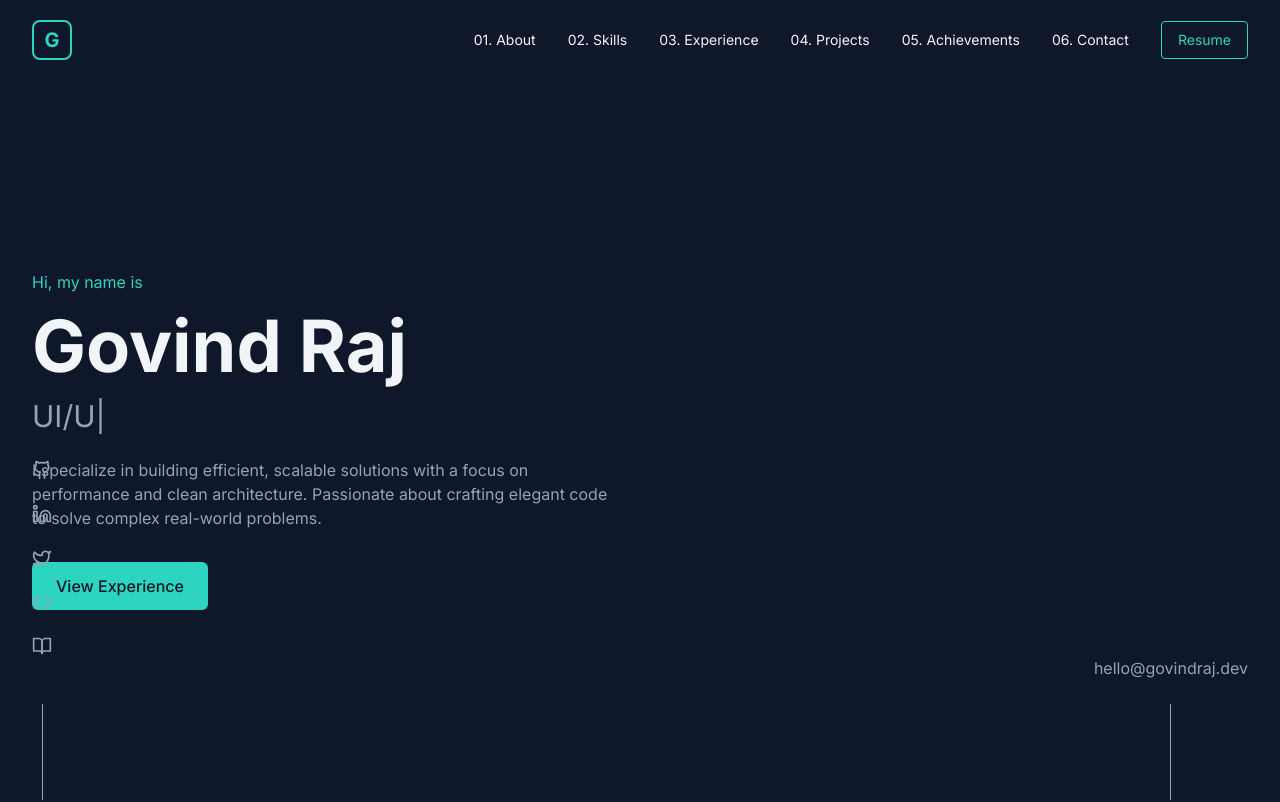
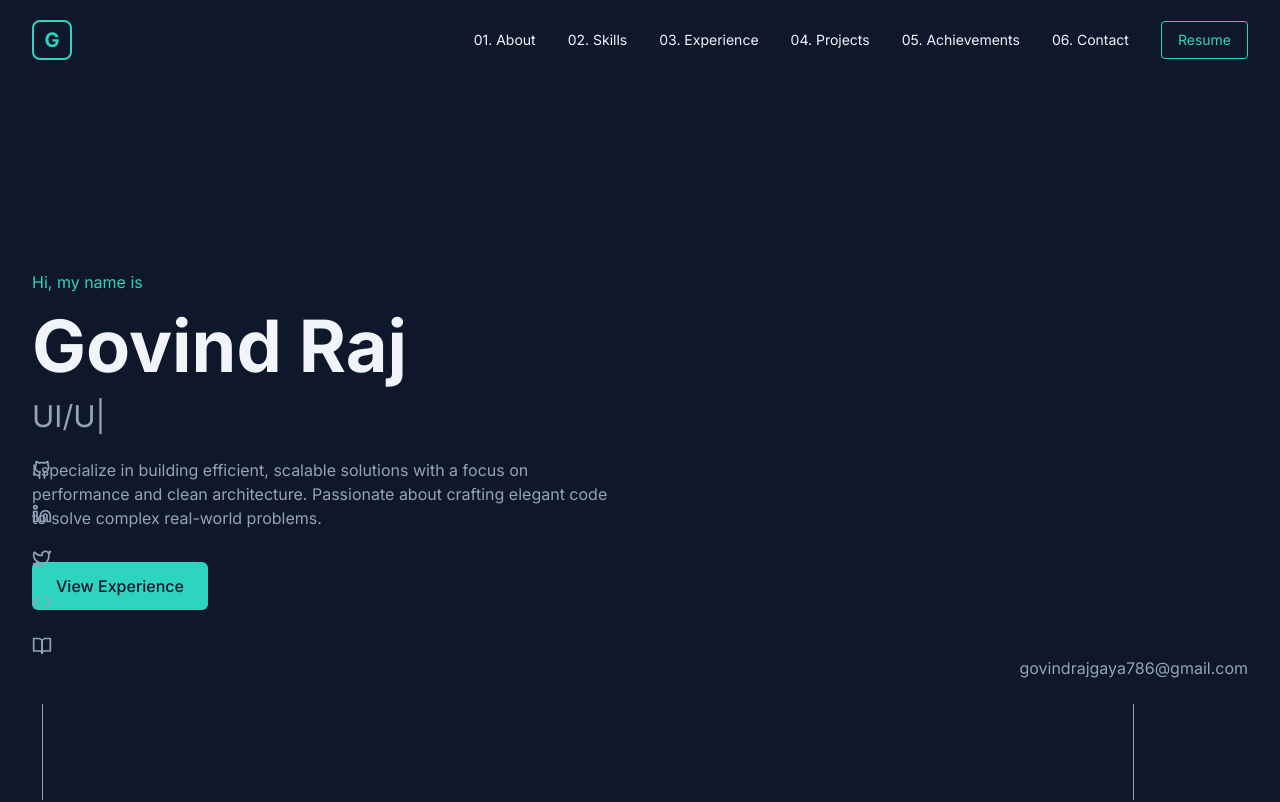
Before and after one commit to Govindds1/Portfolio-V2, a Next.js app: page / in a window 1280 px wide. Shown: the top 802 px of the page. Built offline with nearby package versions, Linux system fonts and the light colour scheme.

Commit message:
client update

```diff
--- a/components/email-sidebar.tsx
+++ b/components/email-sidebar.tsx
@@ -12,11 +12,11 @@ export default function EmailSidebar() {
       transition={{ duration: 0.5, delay: 1 }}
     >
       <Link
-        href="mailto:hello@govindraj.dev"
+        href="mailto:govindrajgaya786@gmail.com"
         className="text-slate-400 hover:text-teal-400 transition-colors vertical-text"
         aria-label="Email"
       >
-        hello@govindraj.dev
+        govindrajgaya786@gmail.com
       </Link>
       <div className="w-px h-24 bg-slate-400 mt-6"></div>
     </motion.div>
```
